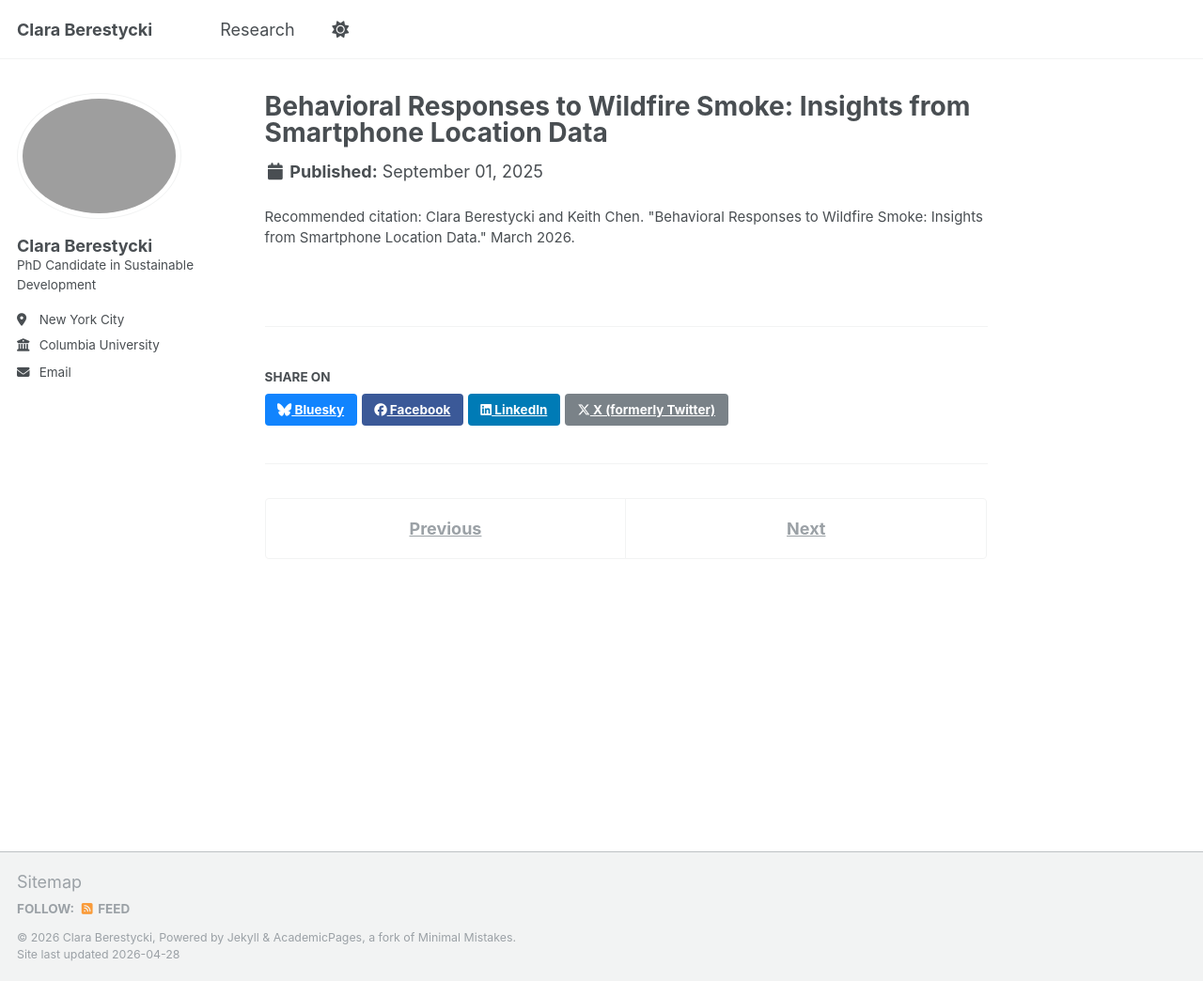
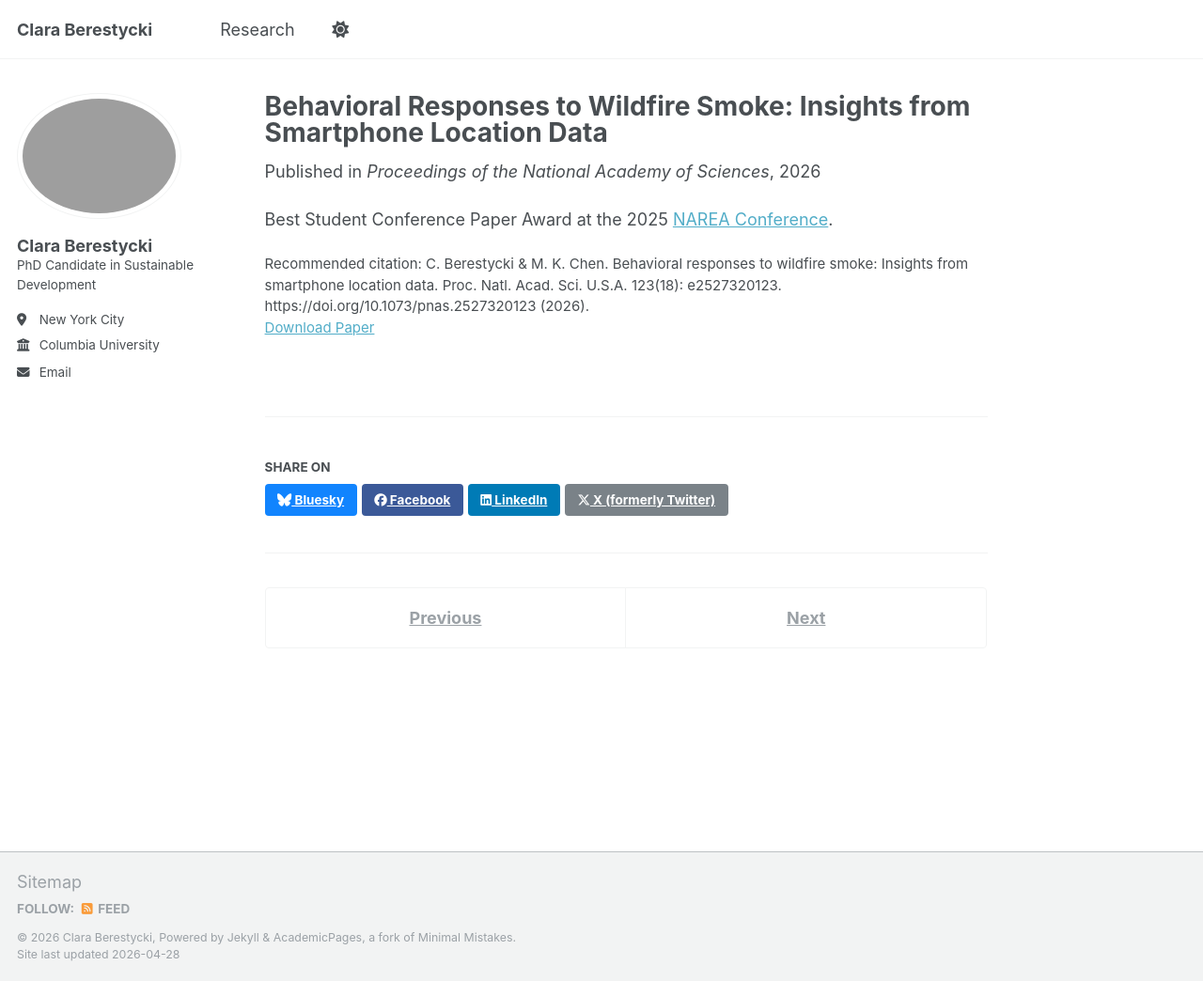
Before and after one commit to claraberes/claraberes.github.io, a Jekyll site: the page built from _publications/2025-10-24-behavioral-responses-to-wildfire-smoke.md, in a window 1280 px wide and 1044 px high. Shown: the whole window at 94% size. Built offline with Jekyll 4.4.1, drawn with Linux system fonts in a browser that asks for light colours.

Commit message:
Update 2025-10-24-behavioral-responses-to-wildfire-smoke.md

```diff
--- a/_publications/2025-10-24-behavioral-responses-to-wildfire-smoke.md
+++ b/_publications/2025-10-24-behavioral-responses-to-wildfire-smoke.md
@@ -2,11 +2,11 @@
 title: "Behavioral Responses to Wildfire Smoke: Insights from Smartphone Location Data"
 collection: publications
 category: manuscripts
-date: 2025-09-01
-authors:
-  - "Clara Berestycki"
-  - "Keith Chen"
-citation: 'Clara Berestycki and Keith Chen. "Behavioral Responses to Wildfire Smoke: Insights from Smartphone Location Data." March 2026.'
-status: "working paper"
-note: 'Accepted, Proceedings of the National Academy of Sciences (PNAS) <br> Best Student Conference Paper Award at the 2025 [NAREA Conference](https://narea.org/meeting-2025/).'
+permalink: /publication/2025-10-24-behavioral-responses-to-wildfire-smoke
+date: 2026-04-27
+venue: "Proceedings of the National Academy of Sciences"
+paperurl: "https://www.pnas.org/doi/10.1073/pnas.2527320123"
+citation: "C. Berestycki & M. K. Chen. Behavioral responses to wildfire smoke: Insights from smartphone location data. Proc. Natl. Acad. Sci. U.S.A. 123(18): e2527320123. https://doi.org/10.1073/pnas.2527320123 (2026)."
 ---
+
+Best Student Conference Paper Award at the 2025 [NAREA Conference](https://narea.org/meeting-2025/).
```
